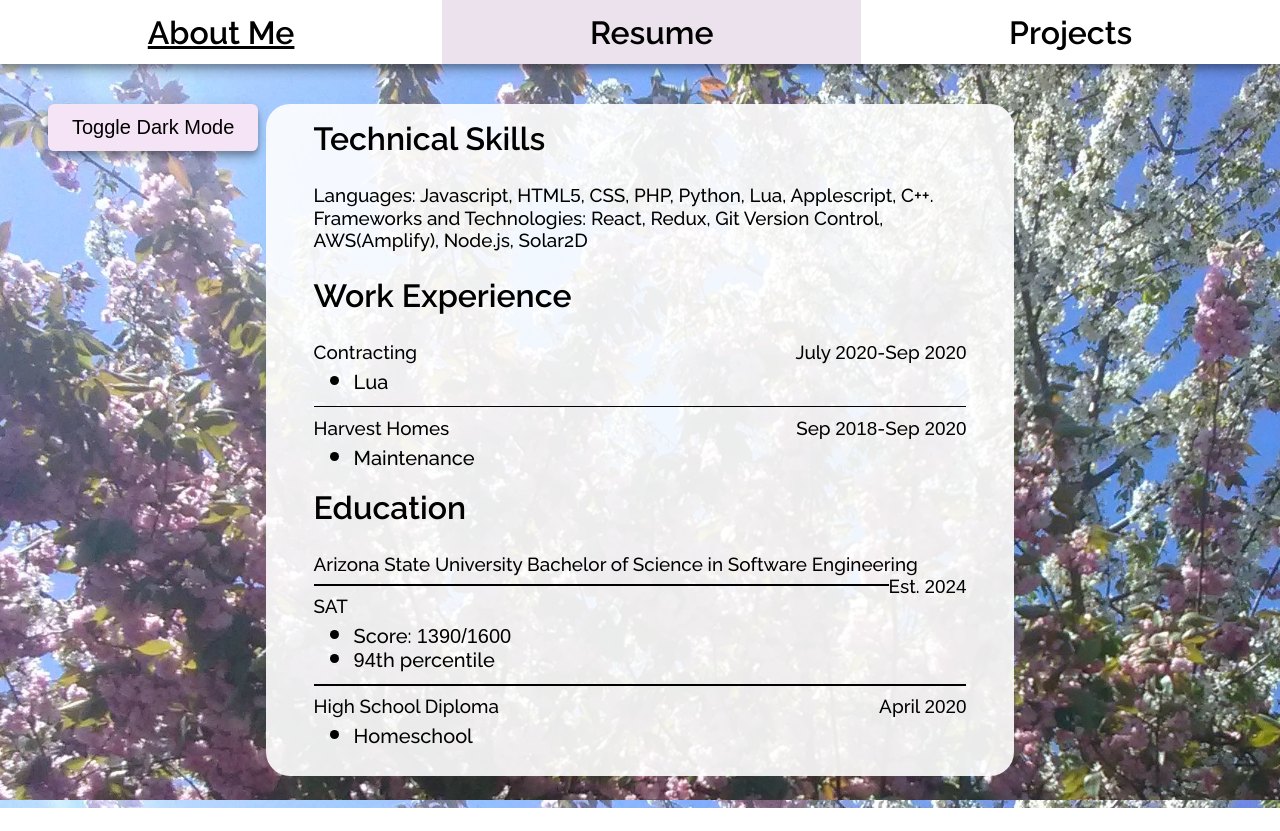
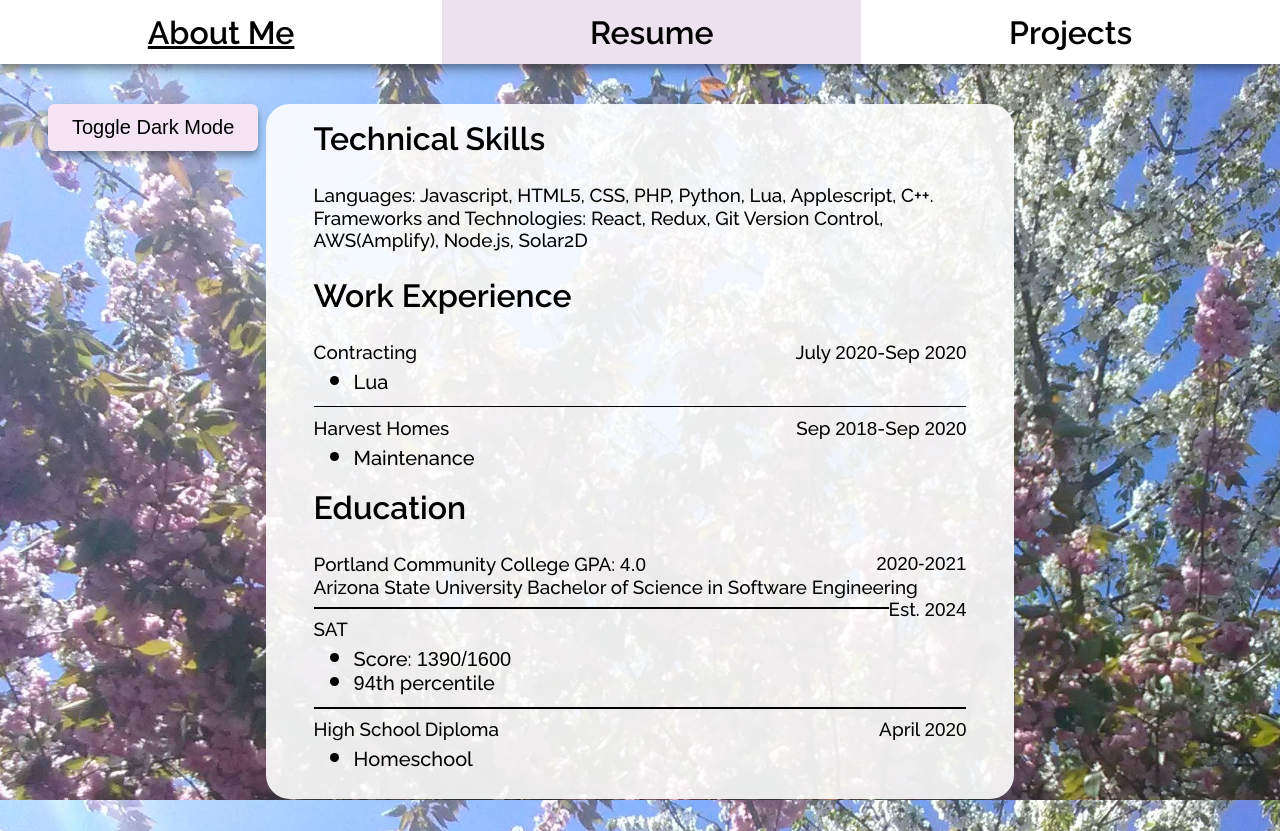
Before and after one commit to PAlexanderFranklin/alexanderfranklin, a React (Create React App) app: page /resume in a window 1280 px wide. Before the commit the page ends 808 px from the top, so only its background shows below. Built offline with nearby package versions, Linux system fonts and the light colour scheme.

Commit message:
Add PCC GPA to resume

```diff
--- a/src/views/Pages/Resume/Resume.js
+++ b/src/views/Pages/Resume/Resume.js
@@ -25,6 +25,7 @@ function Resume() {
       </div>
       <div>
         <h2>Education</h2>
+        Portland Community College GPA: <span className="number">4.0 <span className="date">2020-2021</span></span> <br/>
         Arizona State University Bachelor of Science in Software Engineering <span className="date">Est. <span className="number">2024</span></span>
         <hr/>
         SAT
```
